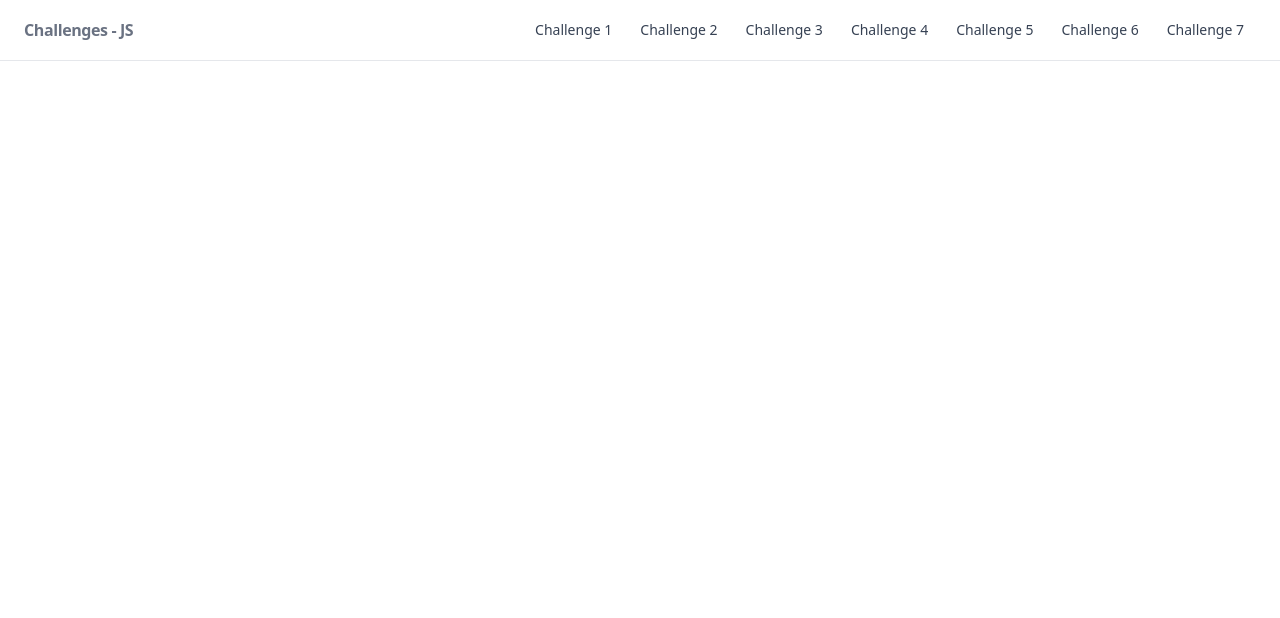
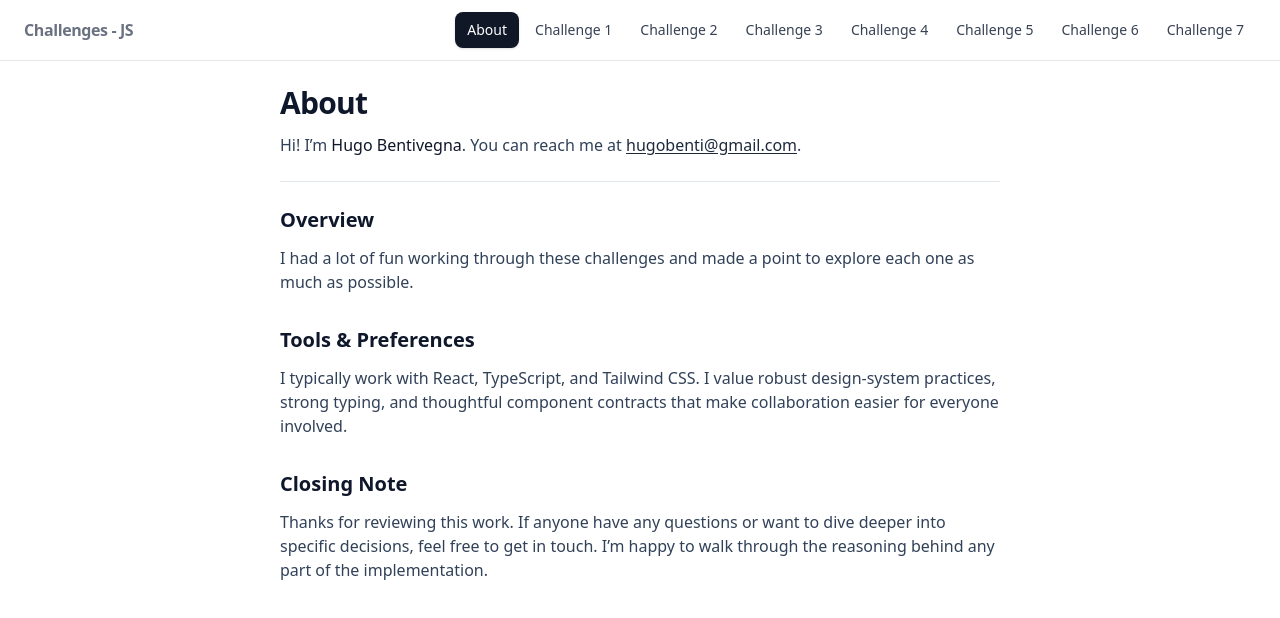
Before and after one commit to hugobenti/challenges, a Next.js app: page / in a window 1280 px wide. Shown: the top 618 px of the page. Built offline with nearby package versions, Linux system fonts and the light colour scheme.

Commit message:
feat: add about page + README.md

```diff
--- a/src/app/components/HeaderNav.tsx
+++ b/src/app/components/HeaderNav.tsx
@@ -43,6 +43,19 @@ export default function HeaderNav() {
 
         {/* Desktop nav */}
         <nav className="hidden gap-1 md:flex">
+          <Link
+            href={"/"}
+            onClick={() => setOpen(false)}
+            aria-current={pathname === "/" ? "page" : undefined}
+            className={
+              "rounded-lg px-3 py-2 text-sm font-medium transition " +
+              (pathname === "/"
+                ? "bg-gray-900 text-white shadow"
+                : "text-gray-700 hover:bg-gray-100")
+            }
+          >
+            About{" "}
+          </Link>
           {challenges.map((n) => {
             const href = `/challenge${n}`;
             const active = isActive(pathname ?? "/", href);
@@ -69,6 +82,19 @@ export default function HeaderNav() {
       {open && (
         <div className="border-t border-gray-200 md:hidden">
           <nav className="mx-auto grid max-w-7xl grid-cols-2 gap-2 px-4 py-3 sm:grid-cols-3">
+            <Link
+              href={"/"}
+              onClick={() => setOpen(false)}
+              aria-current={pathname === "/" ? "page" : undefined}
+              className={
+                "rounded-lg px-3 py-2 text-sm font-medium transition " +
+                (pathname === "/"
+                  ? "bg-gray-900 text-white shadow"
+                  : "text-gray-700 hover:bg-gray-100")
+              }
+            >
+              About{" "}
+            </Link>
             {challenges.map((n) => {
               const href = `/challenge${n}`;
               const active = isActive(pathname ?? "/", href);
--- a/src/app/page.tsx
+++ b/src/app/page.tsx
@@ -1,11 +1,56 @@
-import Image from "next/image";
-import CodeSnippet from "./components/CodeSnippet";
-import { challenge_1 } from "./challenge1/challenge1";
-import HeaderNav from "./components/HeaderNav";
+"use client";
 
-export default function Home() {
+export default function About() {
   return (
-    <div className="">
-    </div>
+    <section className="mx-auto max-w-3xl p-6">
+      <header>
+        <h1 className="text-3xl font-semibold tracking-tight text-slate-900">
+          About
+        </h1>
+        <p className="mt-3 text-slate-700">
+          Hi! I’m <span className="font-medium text-slate-900">Hugo Bentivegna</span>. You can reach me at{" "}
+          <a
+            href="mailto:hugobenti@gmail.com"
+            className="underline underline-offset-2 text-slate-800 hover:no-underline"
+          >
+            hugobenti@gmail.com
+          </a>.
+        </p>
+      </header>
+
+      <hr className="my-6 border-slate-200" />
+
+      <section aria-labelledby="intro">
+        <h2 id="intro" className="text-xl font-semibold text-slate-900">
+          Overview
+        </h2>
+        <p className="mt-3 text-slate-700">
+          I had a lot of fun working through these challenges and made a point to
+          explore each one as much as possible.
+        </p>
+      </section>
+
+      <section className="mt-8" aria-labelledby="stack">
+        <h2 id="stack" className="text-xl font-semibold text-slate-900">
+          Tools & Preferences
+        </h2>
+        <p className="mt-3 text-slate-700">
+          I typically work with React, TypeScript, and Tailwind CSS. I value robust
+          design-system practices, strong typing, and thoughtful component
+          contracts that make collaboration easier for everyone involved.
+        </p>
+      </section>
+
+      <section className="mt-8" aria-labelledby="closing">
+        <h2 id="closing" className="text-xl font-semibold text-slate-900">
+          Closing Note
+        </h2>
+        <p className="mt-3 text-slate-700">
+          Thanks for reviewing this work. If anyone have any questions or want to
+          dive deeper into specific decisions, feel free to get in touch. I’m happy
+          to walk through the reasoning behind any part of the implementation.
+        </p>
+      </section>
+    </section>
   );
 }
```
Also changed, not shown: 1 other file (tests, documents, lock files or other folders).
